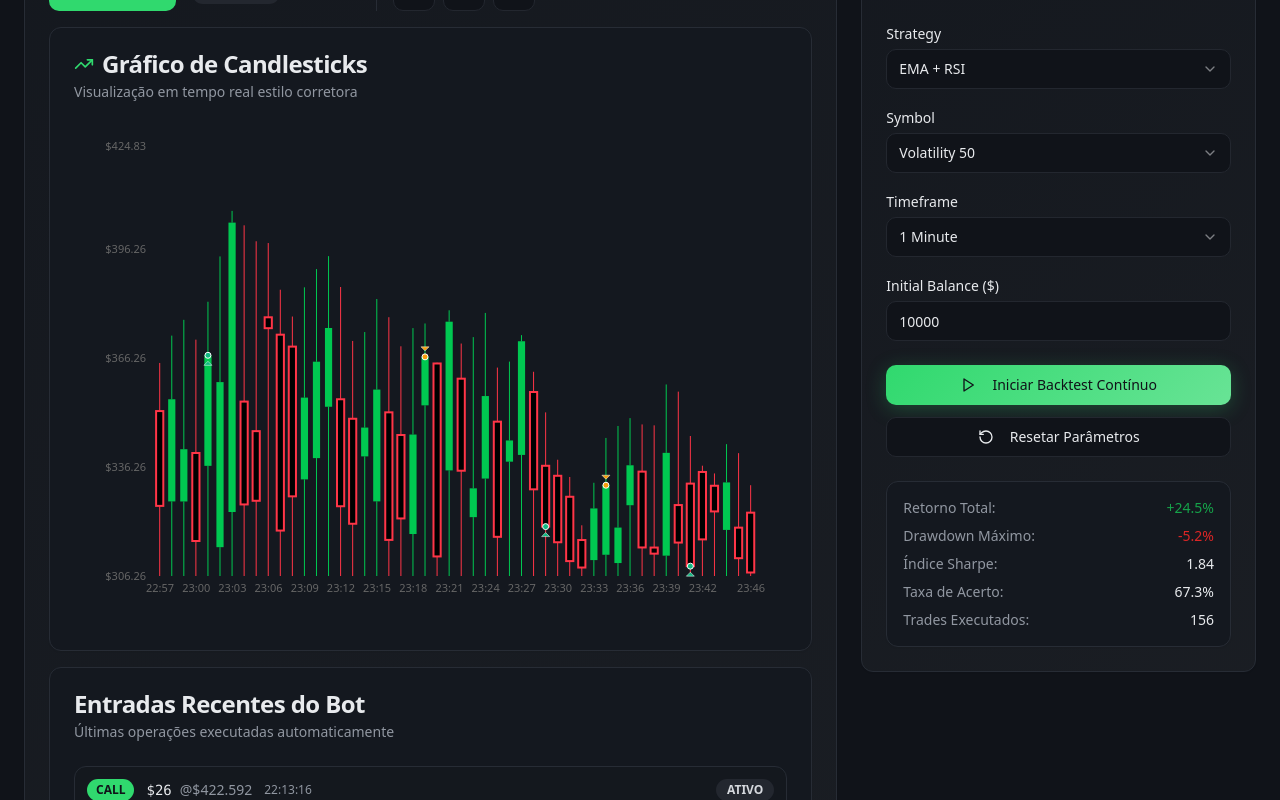
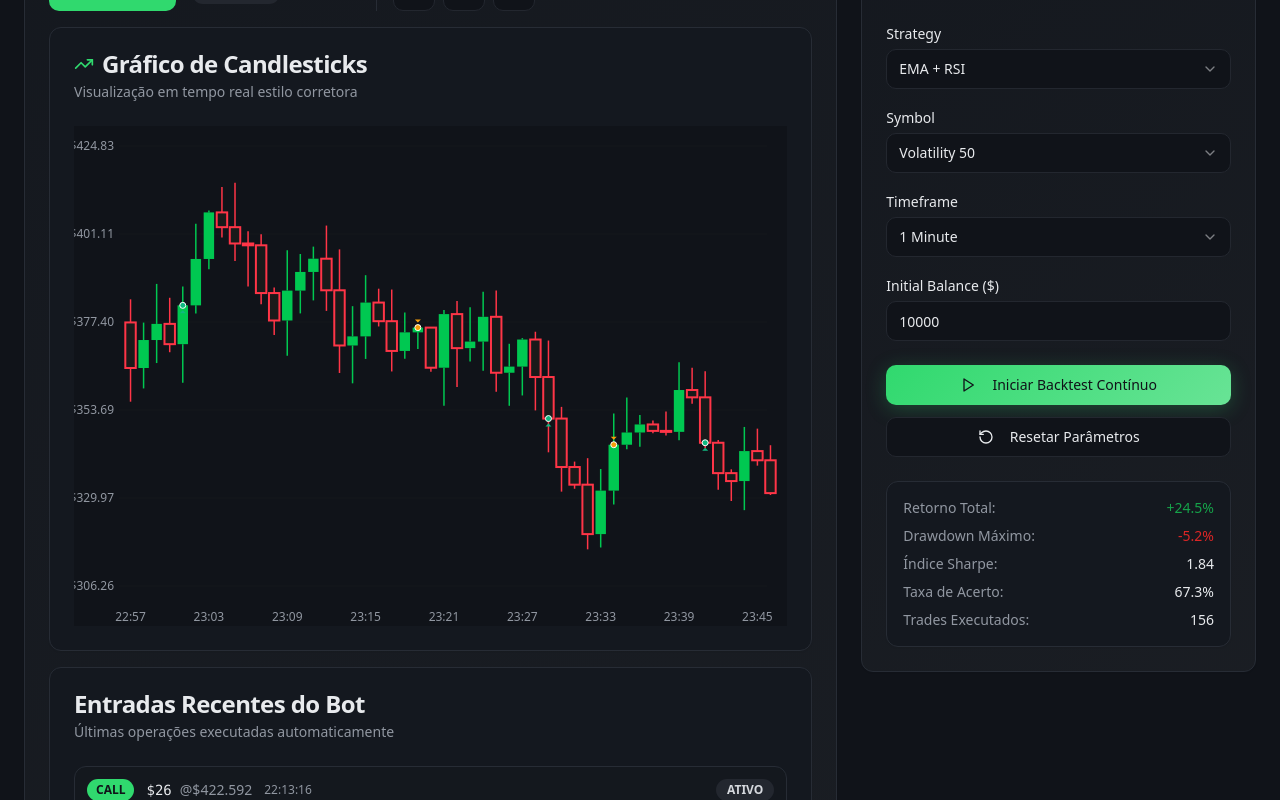
Before and after one commit to vandekko89/edge-ai-trader-forge, a React (Vite) app: page / in a window 1280 px wide. Shown: the part 480-1280 px from the top of the page. Built offline with nearby package versions, Linux system fonts and the light colour scheme.

Commit message:
Fix candlestick min values
Ensure candlesticks have varying minimum values.

```diff
--- a/src/components/dashboard/EquityCurveChart.tsx
+++ b/src/components/dashboard/EquityCurveChart.tsx
@@ -1,5 +1,5 @@
 import React, { useState, useEffect } from 'react';
-import { ComposedChart, XAxis, YAxis, Tooltip, ResponsiveContainer, Bar } from 'recharts';
+import { ResponsiveContainer } from 'recharts';
 import { Button } from "@/components/ui/button";
 import { Badge } from "@/components/ui/badge";
 import { Card, CardContent, CardDescription, CardHeader, CardTitle } from "@/components/ui/card";
@@ -30,7 +30,7 @@ const LiveCandlestickChart = () => {
   const [tradeEntries, setTradeEntries] = useState<TradeEntry[]>([]);
   const [isLive, setIsLive] = useState(false);
   const [zoomLevel, setZoomLevel] = useState(1);
-  const [candleCount, setCandleCount] = useState(50); // Number of candles to show
+  const [candleCount, setCandleCount] = useState(50);
 
   // Generate initial candlestick data
   useEffect(() => {
@@ -40,16 +40,16 @@ const LiveCandlestickChart = () => {
       let basePrice = 500.50;
 
       for (let i = 0; i < 100; i++) {
-        const timestamp = Date.now() - (100 - i) * 60000; // 1 minute candles
+        const timestamp = Date.now() - (100 - i) * 60000;
 
         // Generate OHLC data with realistic variations
         const open = basePrice;
-        const volatility = (Math.random() - 0.5) * 0.08; // 8% max change for more variation
+        const volatility = (Math.random() - 0.5) * 0.08;
         const close = open * (1 + volatility);
 
         // Create realistic high/low with proper ranges
-        const highVariation = Math.random() * 0.03; // Up to 3% higher
-        const lowVariation = Math.random() * 0.03;  // Up to 3% lower
+        const highVariation = Math.random() * 0.03;
+        const lowVariation = Math.random() * 0.03;
         const high = Math.max(open, close) * (1 + highVariation);
         const low = Math.min(open, close) * (1 - lowVariation);
 
@@ -80,7 +80,6 @@ const LiveCandlestickChart = () => {
             status: 'active'
           };
 
-          // Simulate trade results for older entries
           if (i < 95) {
             const futureCandle = data[i + 5];
             if (futureCandle) {
@@ -112,7 +111,7 @@ const LiveCandlestickChart = () => {
         const now = Date.now();
         const timeDiff = now - lastCandle.timestamp;
 
-        if (timeDiff >= 60000) { // New candle every minute
+        if (timeDiff >= 60000) {
           const newCandle: CandleData = {
             time: new Date(now).toLocaleTimeString('pt-BR', {
               hour: '2-digit',
@@ -126,10 +125,8 @@ const LiveCandlestickChart = () => {
             volume: Math.floor(Math.random() * 1000) + 500
           };
 
-          // Keep only last 100 candles
           const newData = [...prev.slice(1), newCandle];
 
-          // Add new trade entry occasionally
           if (Math.random() > 0.8) {
             const newTrade: TradeEntry = {
               id: `trade-${now}`,
@@ -145,7 +142,6 @@ const LiveCandlestickChart = () => {
 
           return newData;
         } else {
-          // Update current candle
           const updatedCandle = { ...lastCandle };
           const priceChange = (Math.random() - 0.5) * 0.005;
           updatedCandle.close = updatedCandle.close * (1 + priceChange);
@@ -156,199 +152,152 @@ const LiveCandlestickChart = () => {
           return [...prev.slice(0, -1), updatedCandle];
         }
       });
-    }, 1500); // Update every 1.5 seconds
+    }, 1500);
 
     return () => clearInterval(interval);
   }, [isLive]);
 
-  // Custom Candlestick component - Professional brokerage style
-  const CustomCandlestick = (props: any) => {
-    const { x, y, width, height, payload } = props;
-    if (!payload) return null;
+  // Custom SVG Candlestick Chart
+  const CustomCandlestickChart = ({ data, width, height }: { data: CandleData[], width: number, height: number }) => {
+    if (!data.length) return null;
 
-    const { open, high, low, close, timestamp } = payload;
-    const isGreen = close >= open;
+    // Calculate price range
+    const allPrices = data.flatMap(candle => [candle.high, candle.low]);
+    const minPrice = Math.min(...allPrices);
+    const maxPrice = Math.max(...allPrices);
+    const priceRange = maxPrice - minPrice;
+    const padding = priceRange * 0.1;
+    const chartMin = minPrice - padding;
+    const chartMax = maxPrice + padding;
+    const chartRange = chartMax - chartMin;
 
-    // Professional brokerage colors
-    const greenColor = '#00c851'; // Bright green like real brokers
-    const redColor = '#ff3547';   // Bright red like real brokers
-    const color = isGreen ? greenColor : redColor;
+    const candleWidth = Math.max((width - 60) / data.length * 0.8, 3);
+    const candleSpacing = (width - 60) / data.length;
 
-    // Calculate Y positions based on price values relative to chart area
-    const priceRange = high - low;
-    if (priceRange === 0) return null;
+    console.log('Chart data:', {
+      dataLength: data.length,
+      minPrice: minPrice.toFixed(3),
+      maxPrice: maxPrice.toFixed(3),
+      chartMin: chartMin.toFixed(3),
+      chartMax: chartMax.toFixed(3)
+    });
 
-    // Y positions for each price level
-    const highY = y;
-    const lowY = y + height;
-    const openY = y + ((high - open) / priceRange) * height;
-    const closeY = y + ((high - close) / priceRange) * height;
+    return (
+      <svg width={width} height={height} className="bg-background">
+        {/* Y-axis labels */}
+        {Array.from({ length: 6 }, (_, i) => {
+          const price = chartMax - (i * chartRange / 5);
+          const y = 20 + (i * (height - 60) / 5);
+          return (
+            <g key={i}>
+              <line x1={45} y1={y} x2={width - 20} y2={y} stroke="#333" strokeWidth={0.5} opacity={0.3} />
+              <text x={40} y={y + 4} textAnchor="end" className="text-xs fill-muted-foreground">
+                ${price.toFixed(2)}
+              </text>
+            </g>
+          );
+        })}
 
-    // Professional candlestick dimensions
-    const centerX = x + width / 2;
-    const candleWidth = Math.max(width * 0.8, 5); // Professional thick body
-    const wickWidth = 1.5; // Thin professional wicks
+        {/* X-axis labels */}
+        {data.map((candle, index) => {
+          if (index % Math.max(1, Math.floor(data.length / 8)) === 0) {
+            const x = 50 + index * candleSpacing + candleSpacing / 2;
+            return (
+              <text key={index} x={x} y={height - 5} textAnchor="middle" className="text-xs fill-muted-foreground">
+                {candle.time}
+              </text>
+            );
+          }
+          return null;
+        })}
 
-    // Body dimensions
+        {/* Candlesticks */}
+        {data.map((candle, index) => {
+          const x = 50 + index * candleSpacing + candleSpacing / 2;
+
+          // Calculate Y positions
+          const highY = 20 + ((chartMax - candle.high) / chartRange) * (height - 60);
+          const lowY = 20 + ((chartMax - candle.low) / chartRange) * (height - 60);
+          const openY = 20 + ((chartMax - candle.open) / chartRange) * (height - 60);
+          const closeY = 20 + ((chartMax - candle.close) / chartRange) * (height - 60);
+
+          const isGreen = candle.close >= candle.open;
           const bodyTop = Math.min(openY, closeY);
           const bodyBottom = Math.max(openY, closeY);
           const bodyHeight = Math.max(bodyBottom - bodyTop, 1);
 
-    // Find trades at this time
+          const greenColor = '#00c851';
+          const redColor = '#ff3547';
+          const color = isGreen ? greenColor : redColor;
+
+          // Find trades for this candle
           const tradesAtTime = tradeEntries.filter(trade =>
-      Math.abs(trade.timestamp - timestamp) < 30000
+            Math.abs(trade.timestamp - candle.timestamp) < 30000
           );
 
           return (
-      <g>
-        {/* Upper wick (from high to top of body) */}
+            <g key={candle.timestamp}>
+              {/* Upper wick */}
               <line
-          x1={centerX}
+                x1={x}
                 y1={highY}
-          x2={centerX}
+                x2={x}
                 y2={bodyTop}
                 stroke={color}
-          strokeWidth={1}
+                strokeWidth={1.5}
               />
 
-        {/* Lower wick (from bottom of body to low) */}
+              {/* Lower wick */}
               <line
-          x1={centerX}
+                x1={x}
                 y1={bodyBottom}
-          x2={centerX}
+                x2={x}
                 y2={lowY}
                 stroke={color}
-          strokeWidth={1}
+                strokeWidth={1.5}
               />
 
-        {/* Candle body - Professional brokerage style */}
+              {/* Candle body */}
               <rect
-          x={centerX - candleWidth / 2}
+                x={x - candleWidth / 2}
                 y={bodyTop}
                 width={candleWidth}
                 height={bodyHeight}
-          fill={isGreen ? color : '#000000'} // Green solid, red hollow with black fill
+                fill={isGreen ? color : '#1a1a1a'}
                 stroke={color}
-          strokeWidth={isGreen ? 0 : 2} // No border for green, thick border for red
+                strokeWidth={isGreen ? 0 : 2}
               />
 
               {/* Trade markers */}
-        {tradesAtTime.map((trade, idx) => {
-          const entryPriceY = y + ((high - trade.entryPrice) / priceRange) * height;
+              {tradesAtTime.map((trade) => {
+                const entryY = 20 + ((chartMax - trade.entryPrice) / chartRange) * (height - 60);
                 const entryColor = trade.type === 'CALL' ? '#10b981' : '#f59e0b';
-          const statusColor = trade.status === 'won' ? '#10b981' :
-                             trade.status === 'lost' ? '#ef4444' : '#8b5cf6';
 
                 return (
                   <g key={trade.id}>
-              {/* Entry marker */}
                     <circle
-                cx={centerX}
-                cy={entryPriceY}
+                      cx={x}
+                      cy={entryY}
                       r={3}
                       fill={entryColor}
                       stroke="white"
                       strokeWidth={1}
                     />
-
-              {/* Direction arrow */}
                     <polygon
                       points={trade.type === 'CALL'
-                  ? `${centerX - 4},${entryPriceY + 10} ${centerX},${entryPriceY + 6} ${centerX + 4},${entryPriceY + 10}`
-                  : `${centerX - 4},${entryPriceY - 10} ${centerX},${entryPriceY - 6} ${centerX + 4},${entryPriceY - 10}`
+                        ? `${x - 3},${entryY + 8} ${x},${entryY + 5} ${x + 3},${entryY + 8}`
+                        : `${x - 3},${entryY - 8} ${x},${entryY - 5} ${x + 3},${entryY - 8}`
                       }
                       fill={entryColor}
-                stroke="white"
-                strokeWidth={0.5}
                     />
-
-              {/* Status indicator */}
-              {trade.status !== 'active' && (
-                <circle
-                  cx={centerX + 8}
-                  cy={entryPriceY}
-                  r={2}
-                  fill={statusColor}
-                  stroke="white"
-                  strokeWidth={1}
-                />
-              )}
                   </g>
                 );
               })}
             </g>
           );
-  };
-
-  const CustomTooltip = ({ active, payload, label }: any) => {
-    if (active && payload && payload.length) {
-      const data = payload[0].payload;
-      const isGreen = data.close >= data.open;
-      const change = data.close - data.open;
-      const changePercent = (change / data.open) * 100;
-
-      const tradesAtTime = tradeEntries.filter(trade =>
-        Math.abs(trade.timestamp - data.timestamp) < 30000
+        })}
+      </svg>
     );
-
-      return (
-        <div className="bg-background border rounded-lg p-3 shadow-lg min-w-[200px]">
-          <p className="font-medium mb-2">{label}</p>
-          <div className="space-y-1 text-sm">
-            <div className="flex justify-between">
-              <span>Abertura:</span>
-              <span className="font-mono">${data.open.toFixed(3)}</span>
-            </div>
-            <div className="flex justify-between">
-              <span>Máxima:</span>
-              <span className="font-mono text-green-600">${data.high.toFixed(3)}</span>
-            </div>
-            <div className="flex justify-between">
-              <span>Mínima:</span>
-              <span className="font-mono text-red-600">${data.low.toFixed(3)}</span>
-            </div>
-            <div className="flex justify-between">
-              <span>Fechamento:</span>
-              <span className={`font-mono ${isGreen ? 'text-green-600' : 'text-red-600'}`}>
-                ${data.close.toFixed(3)}
-              </span>
-            </div>
-            <div className="flex justify-between">
-              <span>Variação:</span>
-              <span className={`font-mono ${isGreen ? 'text-green-600' : 'text-red-600'}`}>
-                {isGreen ? '+' : ''}{change.toFixed(3)} ({changePercent.toFixed(2)}%)
-              </span>
-            </div>
-            <div className="flex justify-between">
-              <span>Volume:</span>
-              <span className="font-mono">{data.volume.toLocaleString()}</span>
-            </div>
-          </div>
-
-          {tradesAtTime.length > 0 && (
-            <div className="border-t pt-2 mt-2">
-              <p className="text-xs font-medium mb-1">Entradas do Bot:</p>
-              {tradesAtTime.map(trade => (
-                <div key={trade.id} className="text-xs flex justify-between items-center">
-                  <span className={`px-1 rounded ${trade.type === 'CALL' ? 'bg-green-100 text-green-800' : 'bg-orange-100 text-orange-800'}`}>
-                    {trade.type} ${trade.amount}
-                  </span>
-                  <span className={`px-1 rounded text-xs ${
-                    trade.status === 'won' ? 'bg-green-100 text-green-800' :
-                    trade.status === 'lost' ? 'bg-red-100 text-red-800' :
-                    'bg-purple-100 text-purple-800'
-                  }`}>
-                    {trade.status === 'won' ? 'GANHOU' :
-                     trade.status === 'lost' ? 'PERDEU' : 'ATIVO'}
-                  </span>
-                </div>
-              ))}
-            </div>
-          )}
-        </div>
-      );
-    }
-    return null;
   };
 
   // Zoom functions
@@ -371,7 +320,6 @@ const LiveCandlestickChart = () => {
     setZoomLevel(1);
   };
 
-  // Handle mouse wheel zoom
   const handleWheel = (e: React.WheelEvent) => {
     e.preventDefault();
     if (e.deltaY < 0) {
@@ -381,17 +329,7 @@ const LiveCandlestickChart = () => {
     }
   };
 
-  // Get visible candle data based on zoom
   const visibleCandleData = candleData.slice(-candleCount);
-
-  // Calculate Y domain for visible data with padding and stability
-  const visiblePrices = visibleCandleData.flatMap(candle => [candle.high, candle.low]);
-  const dataMin = Math.min(...visiblePrices);
-  const dataMax = Math.max(...visiblePrices);
-  const range = dataMax - dataMin;
-  const padding = Math.max(range * 0.1, 1); // 10% padding or minimum 1
-  const yMin = dataMin - padding;
-  const yMax = dataMax + padding;
 
   return (
     <div className="space-y-4">
@@ -480,33 +418,9 @@ const LiveCandlestickChart = () => {
           <CardDescription>Visualização em tempo real estilo corretora</CardDescription>
         </CardHeader>
         <CardContent>
-          <div
-            className="h-[500px] w-full cursor-crosshair"
-            onWheel={handleWheel}
-          >
+          <div className="h-[500px] w-full cursor-crosshair" onWheel={handleWheel}>
             <ResponsiveContainer width="100%" height="100%">
-              <ComposedChart data={visibleCandleData} margin={{ top: 20, right: 30, left: 20, bottom: 20 }}>
-                <XAxis
-                  dataKey="time"
-                  axisLine={false}
-                  tickLine={false}
-                  tick={{ fontSize: 11, fill: '#666' }}
-                  interval="preserveStartEnd"
-                />
-                <YAxis
-                  domain={[yMin, yMax]}
-                  axisLine={false}
-                  tickLine={false}
-                  tick={{ fontSize: 11, fill: '#666' }}
-                  tickFormatter={(value) => `$${value.toFixed(2)}`}
-                />
-                <Tooltip content={<CustomTooltip />} />
-                <Bar
-                  dataKey="close"
-                  shape={<CustomCandlestick />}
-                  fill="transparent"
-                />
-              </ComposedChart>
+              <CustomCandlestickChart data={visibleCandleData} width={800} height={500} />
             </ResponsiveContainer>
           </div>
         </CardContent>
```
Lines whose indentation alone changed are shown as unchanged.
